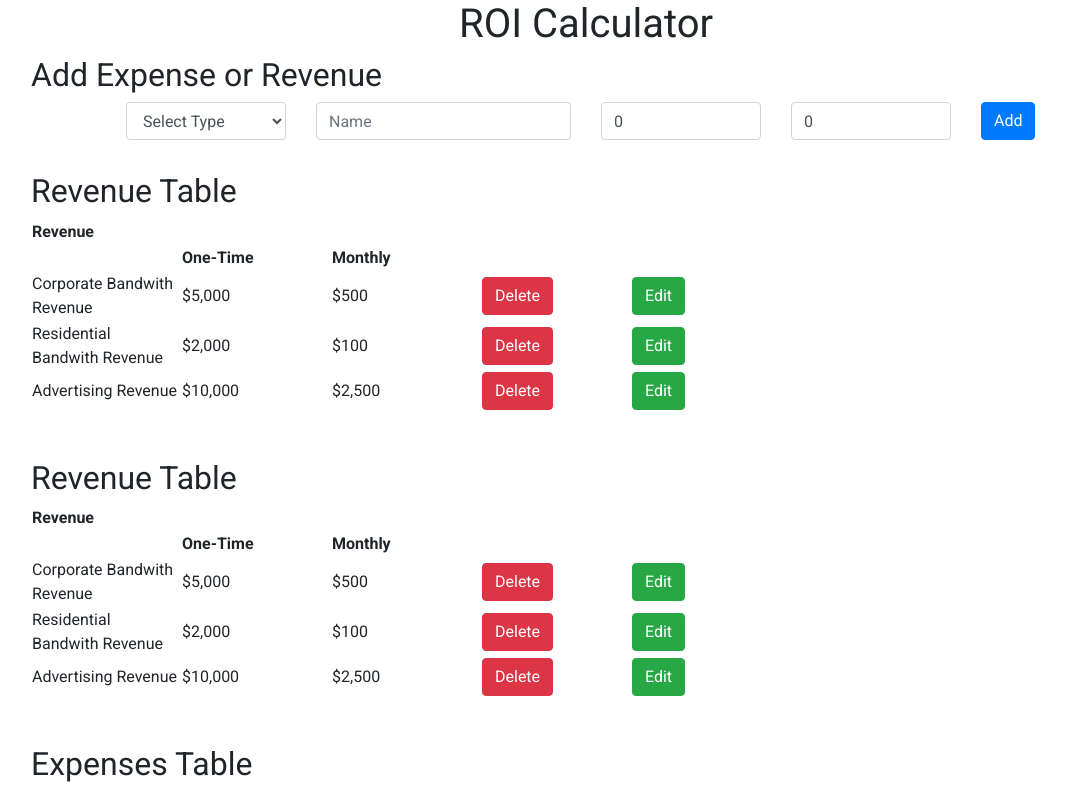
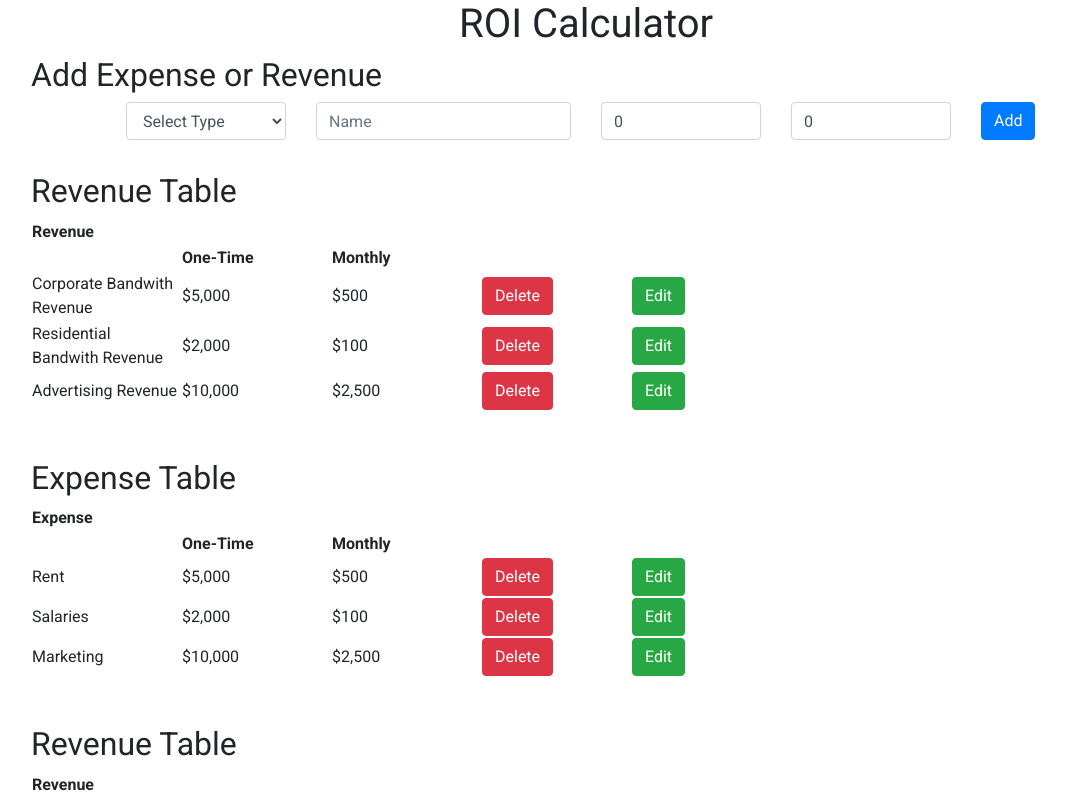
Before and after one commit to zayolab/developer-exercise, a React (Create React App) app: page / in a window 1280 px wide. Shown: the top 796 px of the page, without its empty margins (54-1120 px from the left). Built offline with nearby package versions, Linux system fonts and the light colour scheme.

Commit message:
edit form rendering dynamic type for revenue

```diff
--- a/src/App.js
+++ b/src/App.js
@@ -14,26 +14,26 @@ import './App.css';
 
 const App = () => {
   const revenueData = [
-    {id: 1, name: "Corporate Bandwith Revenue", oneTime:5000, monthly: 500 },
-    {id: 2, name: "Residential Bandwith Revenue", oneTime:2000, monthly: 100 },
-    {id: 3, name: "Advertising Revenue", oneTime:10000, monthly: 2500 }
+    {id: 1, name: "Corporate Bandwith Revenue", oneTime:5000, monthly: 500, type: "Revenue"},
+    {id: 2, name: "Residential Bandwith Revenue", oneTime:2000, monthly: 100, type: "Revenue" },
+    {id: 3, name: "Advertising Revenue", oneTime:10000, monthly: 2500, type: "Revenue" }
   ]
   const expenseData = [
-    {id: 1, name: "Rent", oneTime:5000, monthly: 500 },
-    {id: 2, name: "Salaries", oneTime:2000, monthly: 100 },
-    {id: 3, name: "Marketing", oneTime:10000, monthly: 2500 }
+    {id: 1, name: "Rent", oneTime:5000, monthly: 500, type: "Expense" },
+    {id: 2, name: "Salaries", oneTime:2000, monthly: 100, type: "Expense" },
+    {id: 3, name: "Marketing", oneTime:10000, monthly: 2500, type: "Expense" }
   ]
-  const initialExpenseEditForm = {id: null, name: '', oneTime: 0, monthly: 0, type: "expense"}
+  const initialExpenseEditForm = {id: null, name: '', oneTime: 0, monthly: 0, type: "Expense"}
 
-  const initialRevenueEditForm = {id: null, name: '', oneTime: 0, monthly: 0, type: "revenue"}
+  const initialDataEditForm = {id: null, name: '', oneTime: 0, monthly: 0, type: ""}
 
 //Functional component state
   const [revenue, setRevenue] = useState(revenueData)
   const [expense, setExpense] = useState(expenseData)
-  const [editingRevenue, setEditingRevenue] = useState(false)
+  const [editingData, setEditingData] = useState(false)
   const [editingExpense, setEditingExpense] = useState(false)
 
-  const [currentRevenue, setCurrentRevenue] = useState(initialExpenseEditForm)
+  const [currentData, setCurrentData] = useState(initialDataEditForm)
 
   const [currentExpense, setCurrentExpense] = useState(initialExpenseEditForm)
 
@@ -58,22 +58,29 @@ const App = () => {
       setExpense(expense.filter(expense => expense.id !== id))
     }
   }
-  const deleteExpense = id => {
-    setExpense(expense.filter(expense => expense.id !== id))
-  }
-  const editRevenueRow = revenue => {
-    setEditingRevenue(true)
-    setEditingExpense(false)
-    setCurrentRevenue({id: revenue.id, name: revenue.name, oneTime: revenue.oneTime, monthly: revenue.monthly})
+
+  const editDataRow = (data, type) => {
+    if(type === 'Revenue') {
+      console.log('EditDataRow triggered');
+      setEditingData(true)
+      setEditingExpense(false)
+      setCurrentData({id: data.id, name: data.name, oneTime: data.oneTime, monthly: data.monthly, type: 'Revenue'})
+    }
+    else {
+      console.log('Edit data row else triggered', type);
+      setEditingExpense(true)
+      setEditingData(false)
+      setCurrentExpense({id: expense.id, name: expense.name, oneTime: expense.oneTime, monthly: expense.monthly, type: 'Expense'})
+    }
   }
   const editExpenseRow = expense => {
     setEditingExpense(true)
-    setEditingRevenue(false)
+    setEditingData(false)
     setCurrentExpense({id: expense.id, name: expense.name, oneTime: expense.oneTime, monthly: expense.monthly})
   }
-  const updateRevenue = (id, updatedRevenue) => {
-    setEditingRevenue(false)
-    setRevenue(revenue.map(revenue => (revenue.id === id ? updatedRevenue : revenue)))
+  const updateData = (id, updatedData) => {
+    setEditingData(false)
+    setRevenue(revenue.map(revenue => (revenue.id === id ? updatedData : revenue)))
   }
   const updateExpense = (id, updatedExpense) => {
     setEditingExpense(false)
@@ -85,13 +92,13 @@ const App = () => {
       <h1 className="text text-center">ROI Calculator</h1>
       <div className="flex-row">
         <div className="flex-large">
-          {editingRevenue ? (
+          {editingData ? (
             <EditRevenueForm
-              setEditingRevenue={setEditingRevenue}
+              setEditingData={setEditingData}
               setRevenue={setRevenue}
               deleteData={deleteData}
-              currentRevenue={currentRevenue}
-              updateRevenue={updateRevenue}
+              currentData={currentData}
+              updateData={updateData}
               />)
           : editingExpense ? (
             <EditExpenseForm
@@ -110,11 +117,17 @@ const App = () => {
           type="Revenue"
           dataSource={revenue}
           deleteData={deleteData}
-          editingRevenue={editingRevenue} />
+          editingData={editingData}
+          editDataRow={editDataRow}/>
+        <DataTable
+          type="Expense"
+          dataSource={expense}
+          deleteData={deleteData}
+          editingExpense={editingExpense} />
         <RevenueTable
           revenue={revenue}
           deleteData={deleteData}
-          editRevenueRow={editRevenueRow}
+          editDataRow={editDataRow}
           />
         <ExpenseTable
           expense={expense}
--- a/src/components/DataTable.js
+++ b/src/components/DataTable.js
@@ -30,7 +30,7 @@ const DataTable = props => {
                 <td>${commaSeparateNumber(data.oneTime)}</td>
                 <td>${commaSeparateNumber(data.monthly)}</td>
                 <td><Button variant="danger" onClick={() => props.deleteData(data.id, props.type)}>Delete</Button></td>
-                <td><Button variant="success" onClick={() => props.editRevenueRow(data)}>Edit</Button></td>
+                <td><Button variant="success" onClick={() => props.editDataRow(data, props.type)}>Edit</Button></td>
               </tr>
             ))
           )
--- a/src/components/EditRevenueForm.js
+++ b/src/components/EditRevenueForm.js
@@ -10,46 +10,48 @@ import {
 const EditRevenueForm = props => {
 
   useEffect(() => {
-    setRevenue(props.currentRevenue)
+    setData(props.currentData)
   }, [props])
 
 //Functional Component State
-  const [revenue, setRevenue] = useState(props.currentRevenue)
+  const [data, setData] = useState(props.currentData)
   const [numberError, setNumberError] = useState(false)
   const [nameError, setNameError] = useState(false)
+  console.log('Edit form Data Type', data);
+  const dataType = data.type === "Revenue" ? "Revenue" : "Expense"
 
   const handleInputChange = event => {
     console.log('EVENT TARGET Name>>>', event.target.name);
     console.log('EVENT TARGET value>>>', event.target.value)
     const { name, value } = event.target
     if(name === 'oneTime' || name === 'monthly'){
-      setRevenue({...revenue, [name]: parseInt(value)})
+      setData({...data, [name]: parseInt(value)})
     }
     else {
-      setRevenue({ ...revenue, [name]: value })
+      setData({ ...data, [name]: value })
     }
   }
   const handleDelete = () => {
-    props.deleteRevenue(revenue.id)
-    props.setEditingRevenue(false)
+    props.deleteRevenue(data.id)
+    props.setEditingData(false)
   }
 
   return (
     <div>
-      <h2>Edit Revenue</h2>
+      <h2>Edit {dataType}</h2>
       <Form
         onSubmit={event => {
           event.preventDefault()
-          console.log('Updated Revenue Item>>>', revenue);
+          console.log('Updated Revenue Item>>>', data);
 /************ Error Handling Before Submission *************/
-          if(!revenue.oneTime && revenue.oneTime !== 0 || !revenue.monthly && revenue.monthly !== 0){
+          if(!data.oneTime && data.oneTime !== 0 || !data.monthly && data.monthly !== 0){
             setNumberError(true)
           }
-          else if (revenue.name === ""){
+          else if (data.name === ""){
             setNameError(true)
           }
           else {
-            props.updateRevenue(revenue.id, revenue)
+            props.updateData(data.id, data)
           }
         }}
       >
@@ -59,7 +61,7 @@ const EditRevenueForm = props => {
               type="text"
               name="name"
               placeholder="Name"
-              value={revenue.name}
+              value={data.name}
               onChange={handleInputChange}
             />
           </Col>
@@ -70,7 +72,7 @@ const EditRevenueForm = props => {
               placeholder="One-Time Amount"
               step="0.01"
               min="0"
-              value={revenue.oneTime}
+              value={data.oneTime}
               onChange={handleInputChange}
             />
           </Col>
@@ -81,7 +83,7 @@ const EditRevenueForm = props => {
               placeholder="Monthly Amount"
               step="0.01"
               min="0"
-              value={revenue.monthly}
+              value={data.monthly}
               onChange={handleInputChange}
             />
           </Col>
@@ -95,7 +97,7 @@ const EditRevenueForm = props => {
           </Col>
           <Col sm={2} className="add-form-button">
             <Button variant="danger" onClick={() => handleDelete()} className="button muted-button">
-              Delete Revenue Entry
+              Delete {dataType} Entry
             </Button>
           </Col>
         </Row>
```
